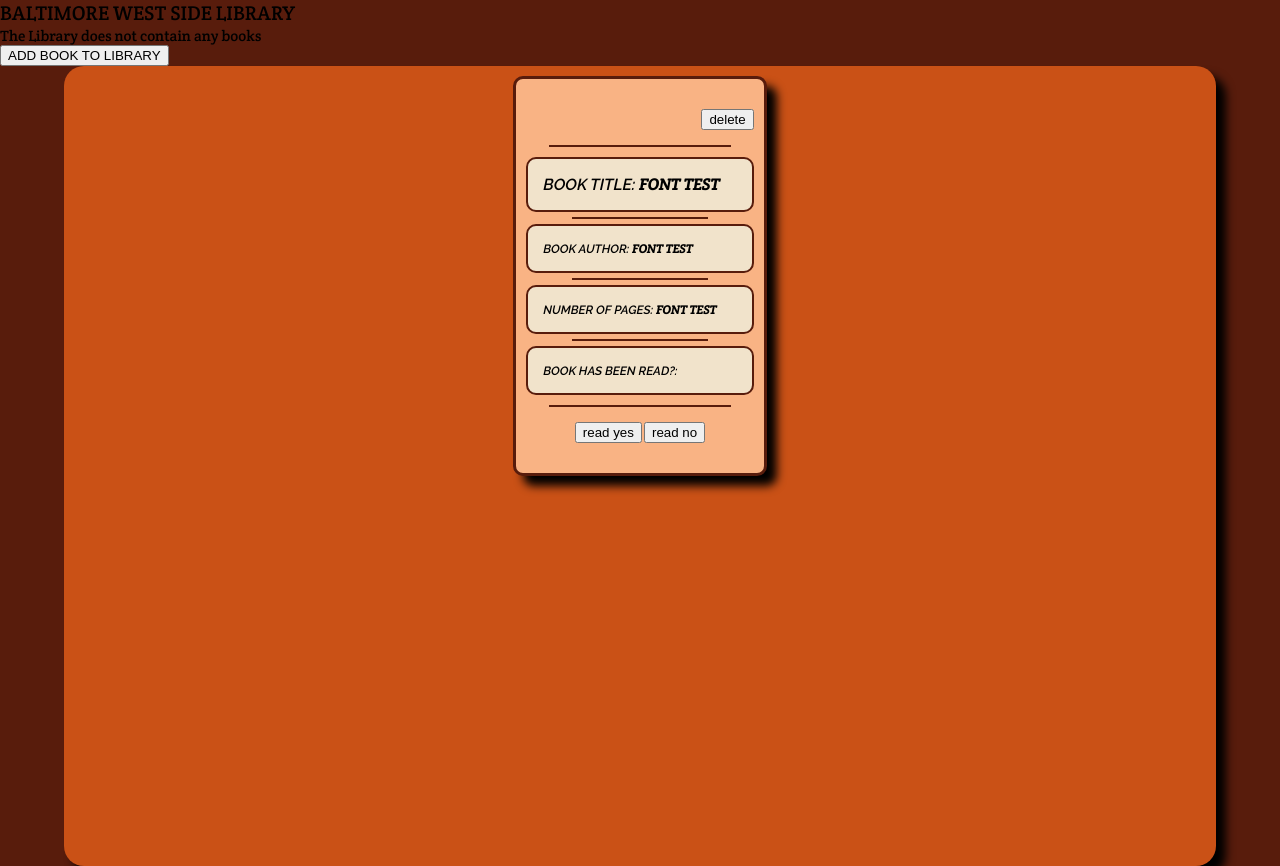
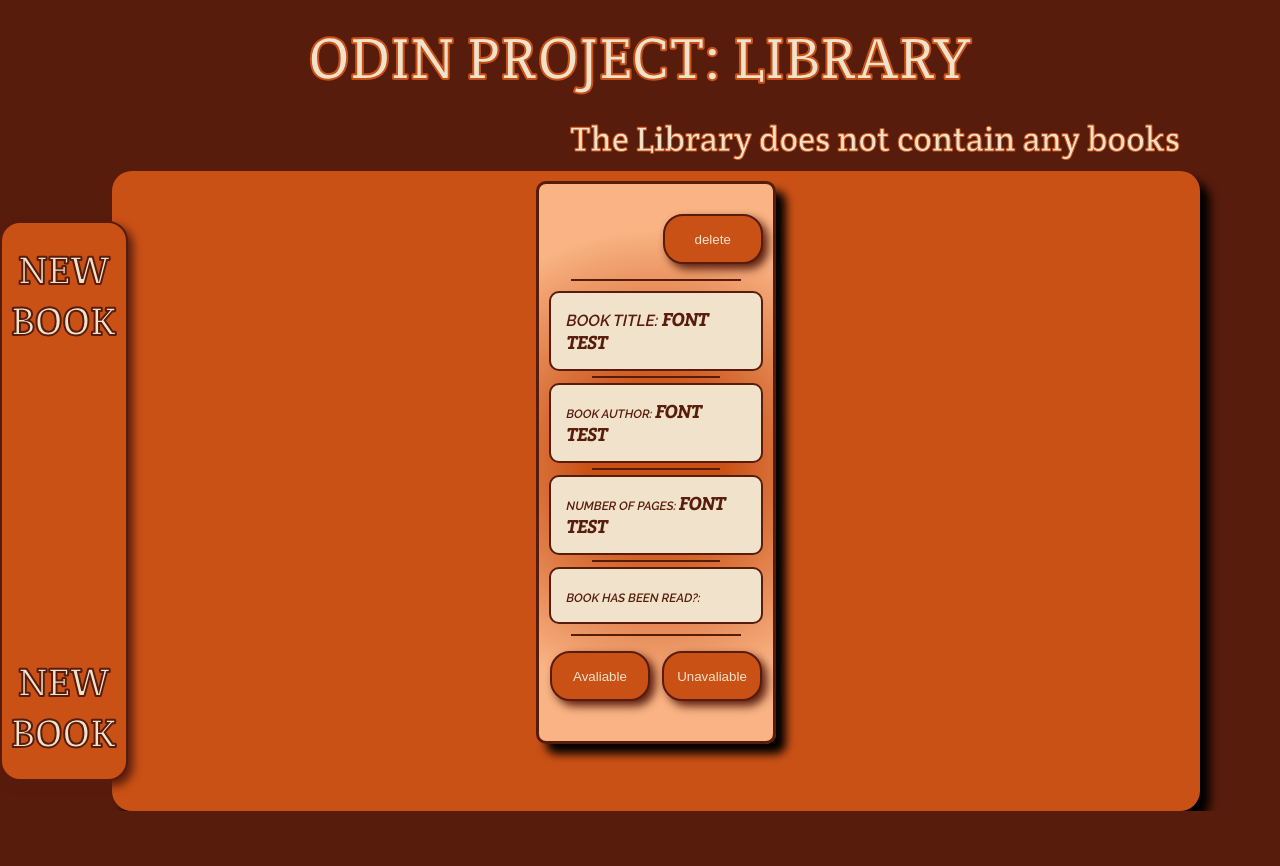
Before and after one commit to rwalsh221/odin_library, a plain HTML site: page index.html in a window 1280 px wide. After the commit the page ends 811 px from the top, so only its background shows below. Drawn offline with Linux system fonts and the light colour scheme.

Commit message:
more styling

```diff
--- a/index.html
+++ b/index.html
@@ -14,15 +14,16 @@
 
         <header>
 
-            <h1>BALTIMORE WEST SIDE LIBRARY</h1>
+            <h1>ODIN PROJECT: LIBRARY</h1>
             <h2 class="number__book" id="number__book"></h2>
         </header>
 
         <main>
 
+            <button class="btn btn__form" id="btn__form"><span class="btn__form-sp1">NEW BOOK</span><span class="btn__form-sp2"></span><span class="btn__form-sp3">NEW BOOK</span></button>
             <section class="book-input">
 
-                <button class="btn btn__form" id="btn__form">ADD BOOK TO LIBRARY</button>
+
 
                 <div class="form-popup" id="book-form">
                     <form class="book-input__form">
@@ -55,7 +56,7 @@
             <section class="book-section container" id="body__blur">
 
                <div class="book__card">
-                <div class="book" id="bookid-%id%"> <button class="btn btn__delete" id="btn__delete">delete</button> <div class="line line-long"></div> <h2 class="book__header">BOOK TITLE: <span id="book-info__title-%num%">FONT TEST</span></h2> <div class="line"></div> <h3 class="book__author">BOOK AUTHOR: <span id="book-info__author-%num%">FONT TEST</span></h3> <div class="line"></div> <h3 class="book__pages">NUMBER OF PAGES: <span id="book-info__pages-%num%">FONT TEST</span></h3> <div class="line"></div> <h3 class="book__read">BOOK HAS BEEN READ?: <span id="book-info__read-%num%"></span></h3> <div class="line line-long"></div> <div> <button class="btn btn__read" id="btn__read-yes">read yes</button>   <button class="btn btn__read" id="btn__read-no">read no</button> </div> </div>
+                <div class="book" id="bookid-%id%"> <button class="btn btn__delete" id="btn__delete">delete</button> <div class="line line-long"></div> <h3 class="book__header">BOOK TITLE: <span id="book-info__title-%num%">FONT TEST</span></h3> <div class="line"></div> <h4 class="book__author">BOOK AUTHOR: <span id="book-info__author-%num%">FONT TEST</span></h4> <div class="line"></div> <h4 class="book__pages">NUMBER OF PAGES: <span id="book-info__pages-%num%">FONT TEST</span></h4> <div class="line"></div> <h4 class="book__read">BOOK HAS BEEN READ?: <span id="book-info__read-%num%"></span></h4> <div class="line line-long"></div> <div> <button class="btn btn__read" id="btn__read-yes">Avaliable</button>   <button class="btn btn__read" id="btn__read-no">Unavaliable</button> </div> </div>
 
                </div>
 
--- a/script.js
+++ b/script.js
@@ -104,7 +104,9 @@ let render = function () {
     document.querySelector(`#book-info__read-${i}`).innerHTML = `${book.haveRead}`;
 
     if (document.getElementById(`book-info__read-${i}`).textContent == 'The book has not been read') {
-      document.getElementById(`bookid-${i}`).style.backgroundColor = 'red';
+      document.getElementById(`bookid-${i}`).classList.add('book-NA');
+    } else if (document.getElementById(`book-info__read-${i}`).textContent == 'The book has been read') {
+      document.getElementById(`bookid-${i}`).classList.add('book-AV');
     }
   }
 
@@ -196,10 +198,17 @@ let hasBeenRead = function(event) {
 
   if (bookNodeYesNo == 'btn__read-yes') {
     document.getElementById(`book-info__read-${bookID}`).textContent = 'This book has been read'
-    document.getElementById(`bookid-${bookID}`).style.backgroundColor = 'blue';
+    document.getElementById(`bookid-${bookID}`).style.boxShadow = '1rem 1rem 1rem black';
+
+    document.getElementById(`bookid-${bookID}`).classList.remove('book-NA');
+    document.getElementById(`bookid-${bookID}`).classList.add('book-AV');
+
   } else if (bookNodeYesNo == 'btn__read-no') {
     document.getElementById(`book-info__read-${bookID}`).textContent = 'This book has not been read'
-    document.getElementById(`bookid-${bookID}`).style.backgroundColor = 'red';
+    // document.getElementById(`bookid-${bookID}`).style.boxShadow = '1rem 1rem 1rem red';
+    document.getElementById(`bookid-${bookID}`).classList.remove('book-AV');
+    document.getElementById(`bookid-${bookID}`).classList.add('book-NA');
+
   }
 };
 
--- a/style.css
+++ b/style.css
@@ -31,13 +31,33 @@ html {
 
   }
 
+  h1,
+  h2 {
+    margin-top: 2rem;
+    color: #f1e3cb;
+    -webkit-text-stroke: 2px #ca5116;
+  }
 
+  h1 {
+    text-align: center;
+    -webkit-text-stroke: 2px #ca5116;
+    font-size: 6rem;
+  }
+
+  h2 {
+    text-align: right;
+    margin-bottom: 1rem;
+    margin-right: 10rem;
+    font-size: 3.5rem;
+    -webkit-text-stroke: 1px #ca5116;
+  }
 
   .book-section {
-    width: 90%;
-    min-height: 100vh;
+    width: 85%;
+    min-height: 80vh;
     background-color: #ca5116;
-    margin: 0 auto;
+    margin: 0 8rem 0 auto;
+    /* margin: 0  auto 10rem; */
     border-radius: 2rem;
     box-shadow: 1rem 1rem 1rem black;
 
@@ -54,7 +74,11 @@ html {
   .book {
     flex: 0 1 22%;
     padding: 30px 10px;
-    background-color: #f9b384;
+    /* background-color: #f9b384; */
+    /* background: linear-gradient(160deg, rgba(249,179,132,1) 30%, #f95108 70%); */
+    background-image: radial-gradient(circle, #ca5116 23%, rgba(249,179,132,1) 77%);
+
+
     text-align: center;
     margin-bottom: 15px;
     margin-top: 1rem;
@@ -63,26 +87,28 @@ html {
     display: flex;
     flex-direction: column;
     border: 3px solid #581c0c;
+    color: #581c0c;
 
   }
 
-  .book > h2 {
+  .book > h3 {
     margin-top: .5rem;
     font-size: 1.6rem;
     margin-bottom: .5rem;
   }
 
-  .book > h3 {
+  .book > h4 {
     font-size: 1.2rem;
+    margin-bottom: .5rem;
   }
 
   .book > h3 {
-    margin-bottom: .5rem;
+
 
   }
 
-  .book > h2,
-  .book > h3 {
+  .book > h3,
+  .book > h4 {
     background-color: #f1e3cb;
     text-align: left;
 
@@ -94,9 +120,10 @@ html {
     border: 2px solid #581c0c;
   }
 
-  .book > h2 > span,
-  .book > h3 > span {
+  .book > h3 > span,
+  .book > h4 > span {
     font-family: 'Crete Round', serif;
+    font-size: 1.8rem;
   }
 
 
@@ -123,19 +150,75 @@ html {
 
   /* BUTTON STYLE */
 
+
+  .btn {
+    border-radius: 2rem;
+
+    /* padding: 1rem; */
+    margin-bottom: 1rem;
+    width: 10rem;
+    height: 5rem;
+    border: 2px solid #581c0c;
+    background-color: #ca5116;
+
+
+
+
+    color: #f1e3cb;
+    box-shadow: .5rem .5rem 1rem #581c0c;
+    transition: all .2s;
+  }
+
+  .btn:active {
+    box-shadow: none;
+    border:  3px solid #532607;
+    transform: translateY(2px);
+  }
+
+
   .btn__read,
   .btn__delete {
     display: inline-block;
-    max-width: max-content;
+    /* max-width: max-content; */
   }
 
   .btn__delete {
     align-self: flex-end;
     margin-bottom: 1rem;
+
   }
 
   .btn__read {
     margin-top: 1rem;
+  }
+
+  #btn__read-yes {
+    margin-right: 1rem;
+  }
+
+  .btn__form {
+    position: fixed;
+    width: 10%;
+    height: 70vh;
+    margin-top: 5rem;
+    display: flex;
+    flex-direction: column;
+    justify-content:space-between;
+    align-items: center;
+    font-family: inherit;
+    font-size: 4rem;
+  }
+
+  .btn__form-sp1 {
+    margin-top: 2rem;
+    color: #f1e3cb;
+    -webkit-text-stroke: 2px #581c0c;
+  }
+
+  .btn__form-sp3 {
+    margin-bottom: 2rem;
+    color: #f1e3cb;
+    -webkit-text-stroke: 2px #581c0c;
   }
 
   .line {
@@ -150,3 +233,13 @@ html {
     margin-top: .5rem;
     width: 80%;
   }
+
+
+
+  .book-AV {
+    background-image: radial-gradient(circle, #ca5116 23%, rgba(249,179,132,1) 77%);
+  }
+
+  .book-NA {
+    background-image: radial-gradient(circle, red 23%, pink 77%);
+  }
```
